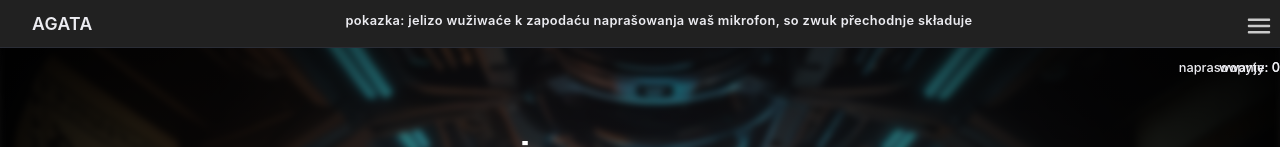
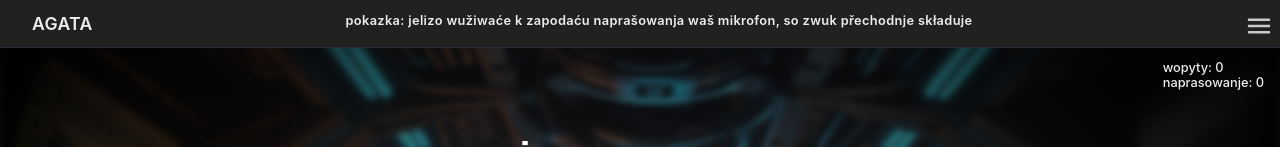
Before and after one commit to ZalozbaDev/agata-webapp, a React (Vite) app: page /impresum in a window 1280 px wide. Shown: the top 147 px of the page. Built offline with nearby package versions, Linux system fonts and the light colour scheme; no server answers.

Commit message:
Fix header user info positioning and clean up styles

```diff
--- a/src/components/header/index.tsx
+++ b/src/components/header/index.tsx
@@ -131,7 +131,7 @@ const Header: React.FC<{
           )}
         </div>
         {!ismenuOpen && (
-          <div>
+          <div style={{ position: 'fixed', top: '60px', right: '1rem' }}>
             <div style={userstyle}>wopyty: {wopyty}</div>
             <div style={userstyle}>naprasowanje: {propmts}</div>
           </div>
--- a/src/components/header/styles.ts
+++ b/src/components/header/styles.ts
@@ -154,15 +154,12 @@ export const impresumstyle: React.CSSProperties = {
   fontSize: '1rem',
   fontWeight: 500,
   transition: 'color 0.3s ease',
-  marginBottom  : '-1000px',
+  marginBottom: '-1000px',
 }
 
 export const userstyle: React.CSSProperties = {
-position: 'fixed',
   fontSize: '0.8rem',
   fontWeight: 500,
-right: 0,
-top: '60px',
 }
 
 export const topmiddlestyle: React.CSSProperties = {
```
Lines whose indentation alone changed are shown as unchanged.
